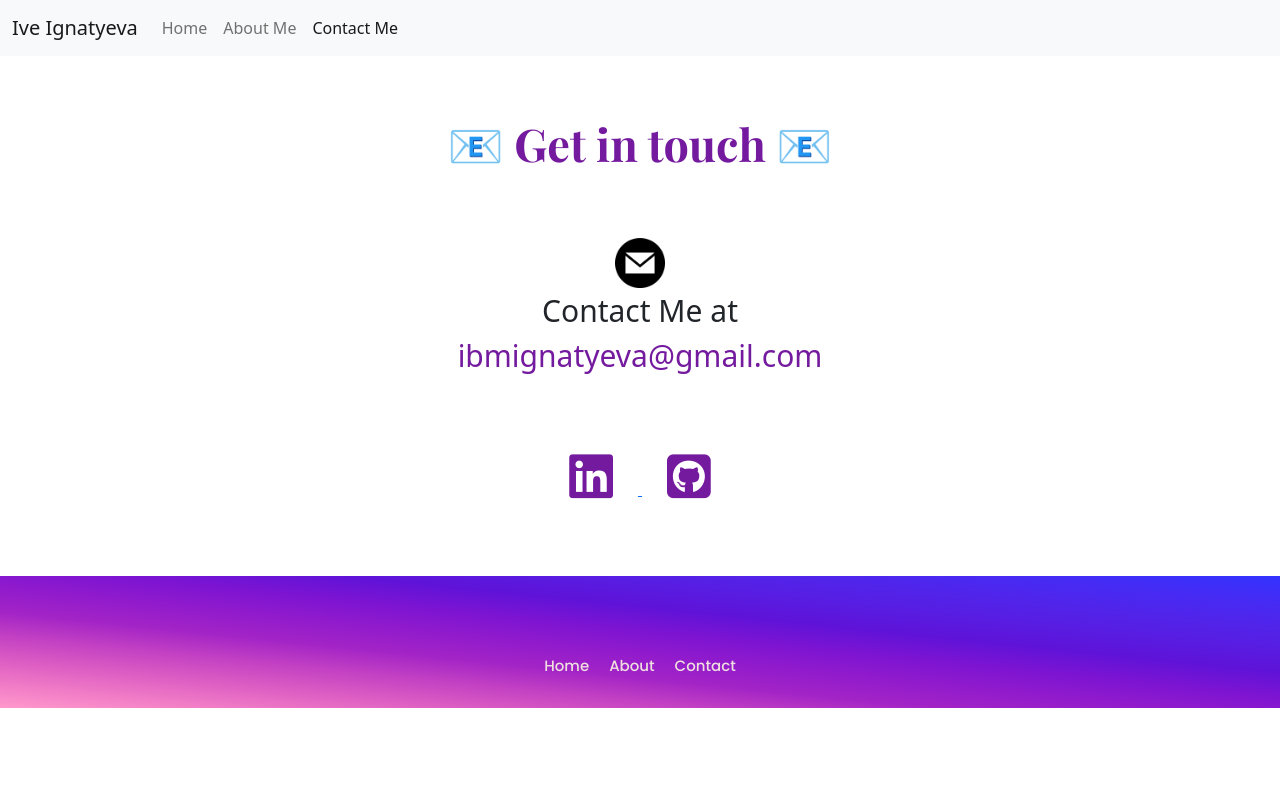
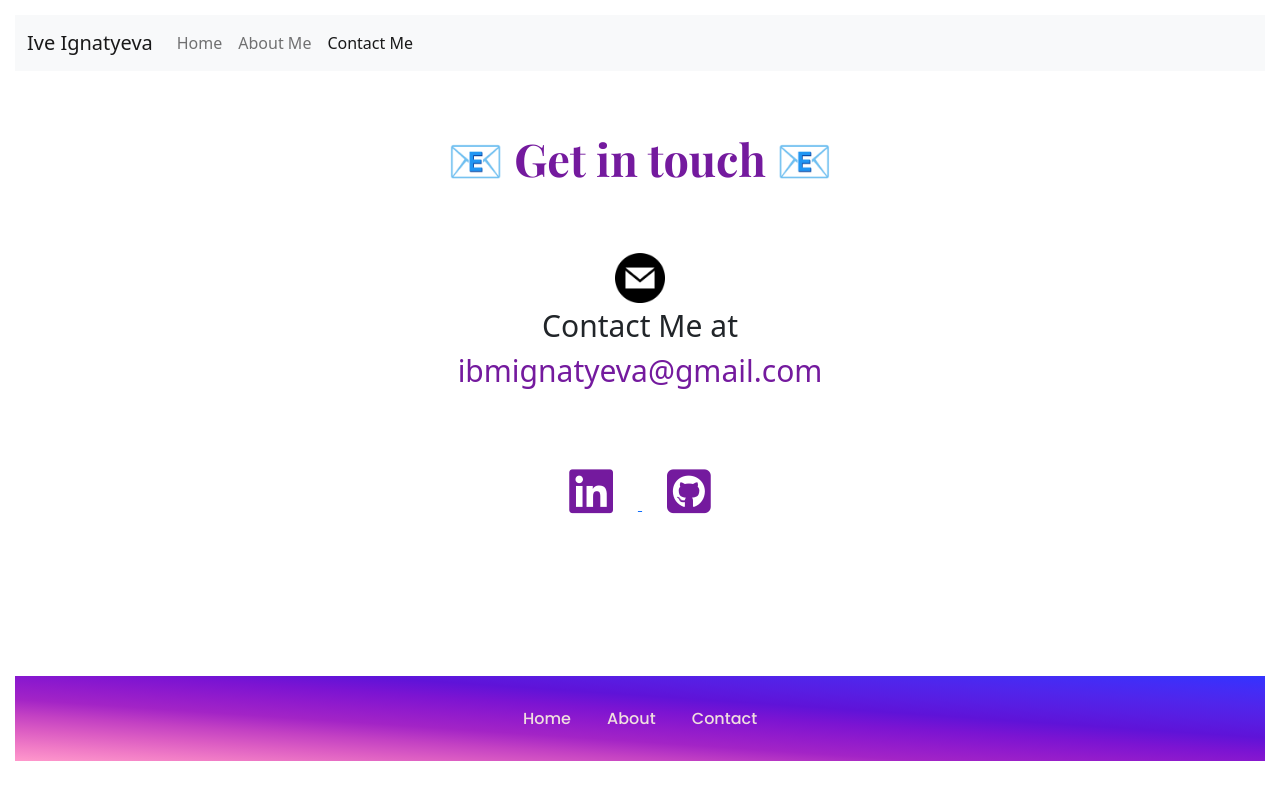
Before and after one commit to ibmignatyeva/portfolio-setup, a plain HTML site: page contact.html in a window 1280 px wide. Drawn offline with nearby package versions, Linux system fonts and the light colour scheme.

Commit message:
fixing footer

```diff
--- a/contact.html
+++ b/contact.html
@@ -75,7 +75,7 @@
         ibmignatyeva@gmail.com
       </a>
 
-        <div class="social-media mt-5">
+        <div class="social-media mt-5 my-5">
              <a href="https://www.linkedin.com/in/ive-ignatyeva/" target="_blank"> <i class="fa-brands fa-linkedin"> </i>
             </a>
 
@@ -85,17 +85,17 @@
 
 
   <footer>
-    <div class="footer mt-5">
-      <a href="index.html" title="Homepage" class="m-2 footer-home mt-5">
+    <div class="footer">
+      <a href="index.html" title="Homepage" class="footer-home mx-3 ">
         Home</a
       >
-      <a href="/about.html" title="About Ive" class="m-2 footer-about"
+      <a href="/about.html" title="About Ive" class=" footer-about mx-3"
         >About
       </a>
       <a
         href="/contact.html#contact"
         title="Contact Ive"
-        class="m-2 footer-contact"
+        class=" footer-contact mx-3"
       >
         Contact</a
       >
--- a/src/style.css
+++ b/src/style.css
@@ -28,6 +28,7 @@
 html {
   display: block;
   text-align: center;
+  padding:15px 15px;
 }
 
 h1,
@@ -174,28 +175,37 @@ p {
 
 footer {
   background: var(--gradient-color);
-  font-size: 15px;
-  margin: 0 auto;
-  padding: 30px 30px;
+  font-size: 16px;
+ padding:30px 30px;
   text-align: center;
-  margin-top: 50px;
   display: block;
+  margin-top:60px;
 }
+
 
 .footer-home,
 .footer-contact,
 .footer-about {
+
   text-decoration: none;
   color: var(--default-font-color);
   font-size: bold;
   font-family: var(--default-font-family);
+
 }
 
 .fa-linkedin,
 .fa-square-github {
   font-size: 50px;
   margin: 25px;
+  margin-bottom:100px;
   color: var(--primary-color);
+}
+
+.fa-linkedin:hover,
+.fa-square-github:hover{
+  color:var(--secondary-color);
+  transition:all 200ms ease-in-out;
 }
 
 
```
Also changed, not shown: about.html (+4 -4 lines), index.html (+5 -5 lines).
